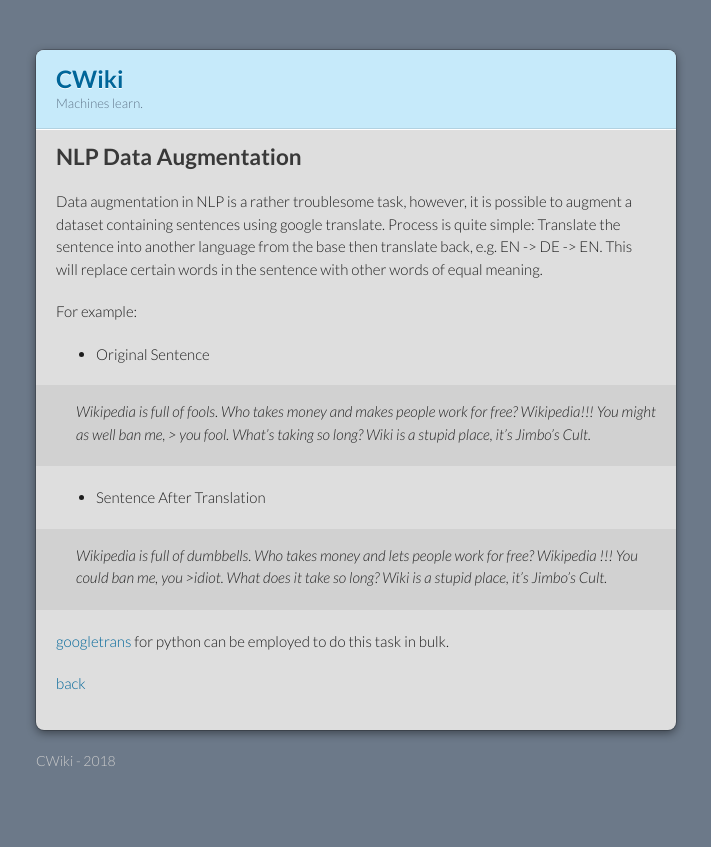
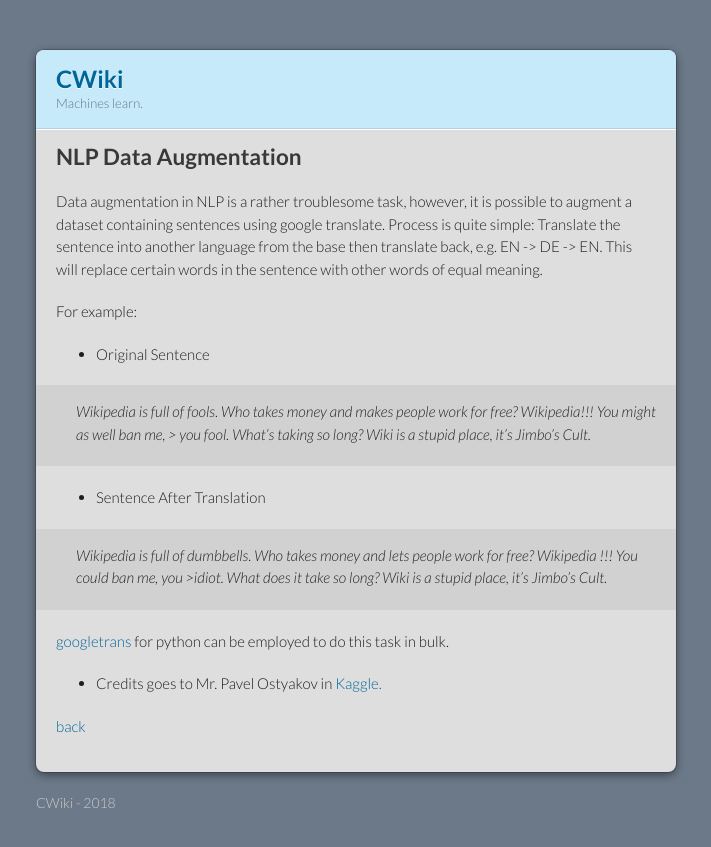
Before and after one commit to burakyldrm/pythoniancultist.github.io, a Jekyll site: the page built from data_augmentation.md, in a window 1280 px wide. Shown: the top 847 px of the page, without its empty margins (284-995 px from the left). Built offline with Jekyll 4.4.1, drawn with Linux system fonts in a browser that asks for light colours; our own code applies the rules of GitHub Pages for plain Markdown files.

Commit message:
credits fix

```diff
--- a/data_augmentation.md
+++ b/data_augmentation.md
@@ -18,4 +18,6 @@ For example:
 
 [googletrans](https://pypi.org/project/googletrans/) for python can be employed to do this task in bulk.
 
+* Credits goes to Mr. Pavel Ostyakov in [Kaggle.](https://www.kaggle.com/c/jigsaw-toxic-comment-classification-challenge/discussion/48038)
+
 [back](./)
```
